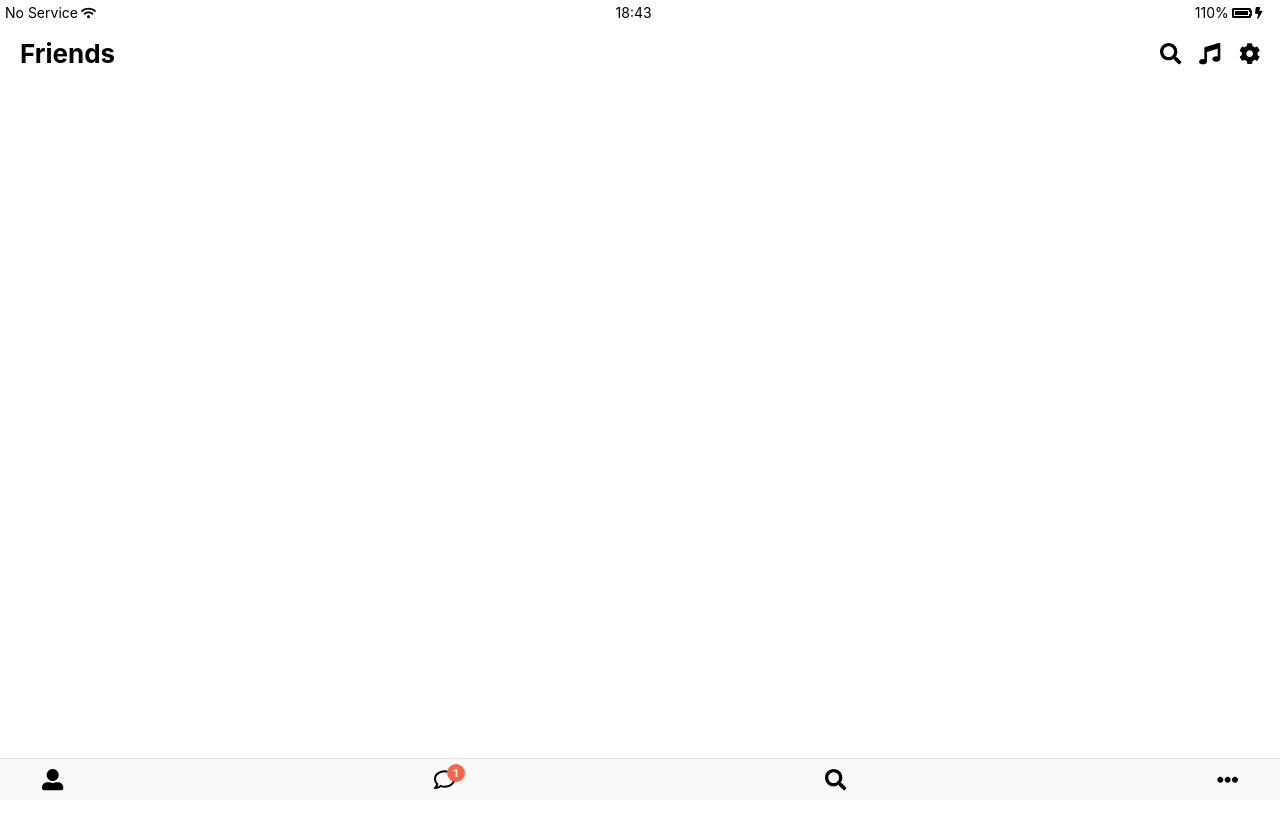
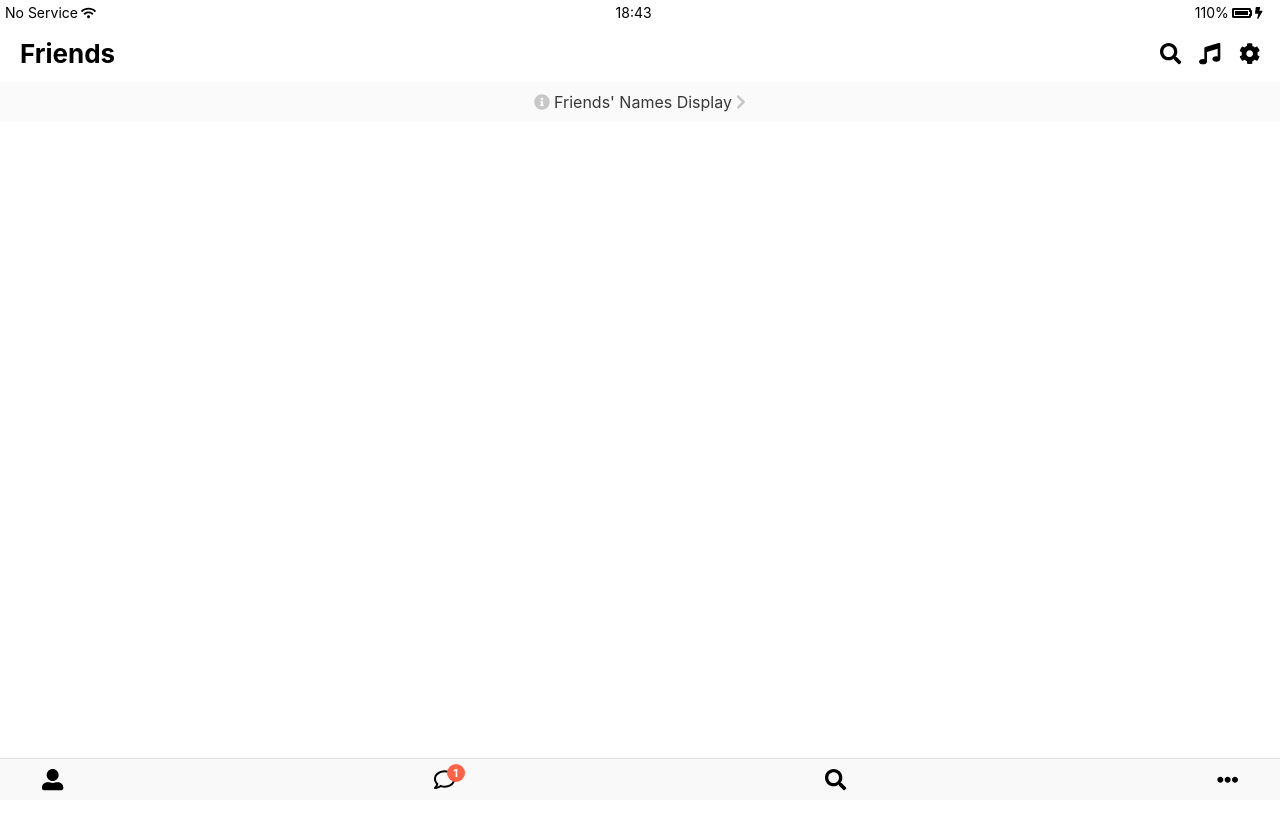
Before and after one commit to ChanyuMoon/kokoa-talk-clone, a plain HTML site: page friends.html in a window 1280 px wide. Shown: the top 830 px of the page. Drawn offline with Linux system fonts and the light colour scheme.

Commit message:
friends page display bar completed
The Friends' Names Display bar has been made in friends page.

However, the scroll issue is not well fixed.

```diff
--- a/css/components/nav-bar.css
+++ b/css/components/nav-bar.css
@@ -1,6 +1,3 @@
-body{
-    height: 1000vh;
-}
 .nav{
     background-color: #F9F9FA;
     padding: 10px 42px;
--- /dev/null
+++ b/css/screens/friends-display-link.css
@@ -0,0 +1,18 @@
+.scroll-screen{
+    position: relative;
+    top: 82px;
+    width: 100%;
+    height: 300vh;
+}
+#friends-display-link{
+    text-align: center;
+    position: relative;
+    top: 0px;
+    background-color: #FAFAFA;
+    padding: 12px 0px;
+    z-index: -1;
+    color: rgba(0, 0, 0, 0.2);
+}
+#friends-display-link span{
+    color: #373737;
+}
--- a/css/styles.css
+++ b/css/styles.css
@@ -5,8 +5,10 @@
 @import "components/status-bar.css";
 @import "components/nav-bar.css";
 @import "components/screen-bar.css";
+@import "components/scroll-screen.css";
 /* screens */
 @import "screens/log-in.css";
+@import "screens/friends-display-link.css";
 
 body{
     font-family: -apple-system, BlinkMacSystemFont, 'Segoe UI', Roboto, Oxygen, Ubuntu, Cantarell, 'Open Sans', 'Helvetica Neue', sans-serif;
--- a/friends.html
+++ b/friends.html
@@ -38,6 +38,15 @@
                 </span>
             </div>
     </header>
+    <div class="scroll-screen">
+        <div id="friends-display-link">
+            <i class="fas fa-info-circle"></i>
+            <span>Friends' Names Display</span>
+            <i class="fas fa-chevron-right"></i>
+        </div>
+    </div>
+
+
     <nav class="nav">
         <ul class="nav__list">
             <li class="nav__btn">
```
Also changed, not shown: css/components/scroll-screen.css (added).
